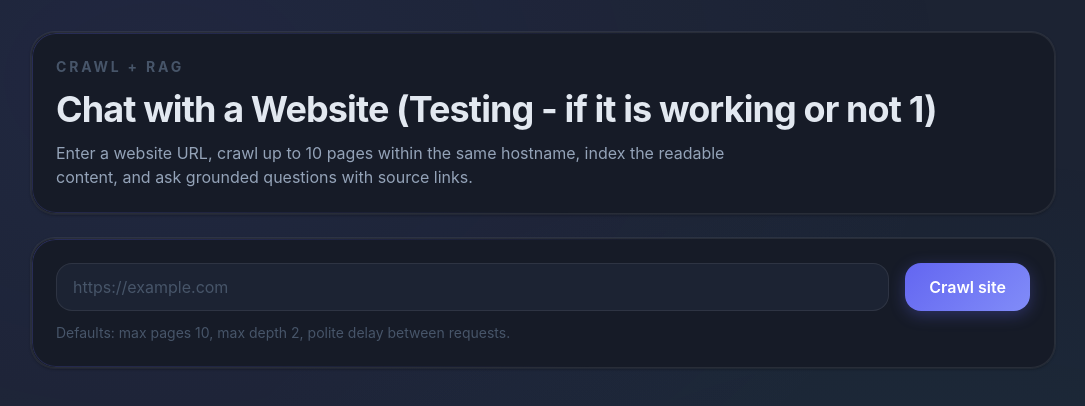
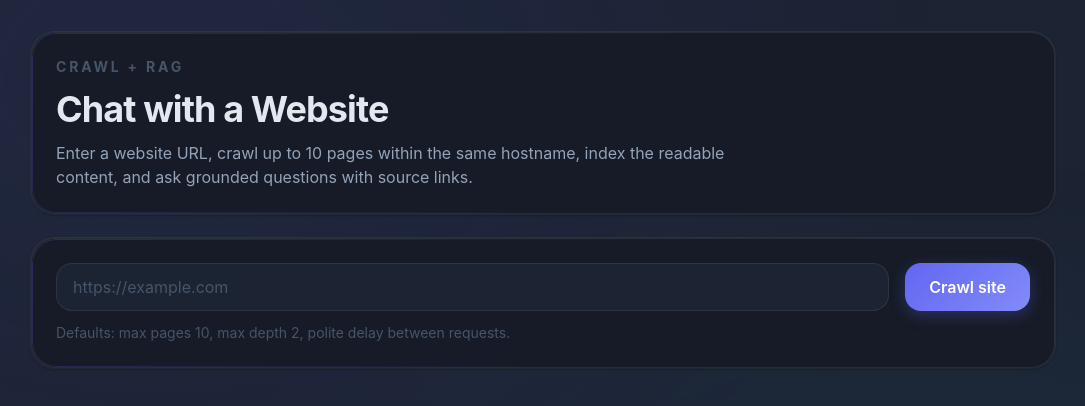
Before and after one commit to Akshat685/Take-Home-Assignment, a Next.js app: page / in a window 1280 px wide. Shown: the top 406 px of the page, without its empty margins (97-1182 px from the left). Built offline with nearby package versions, Linux system fonts and the light colour scheme.

Commit message:
Update page.tsx

```diff
--- a/app/page.tsx
+++ b/app/page.tsx
@@ -93,7 +93,7 @@ export default function HomePage() {
       <div className="mx-auto flex max-w-5xl flex-col gap-6">
         <section className="rounded-3xl border border-slate-200 bg-white p-6 shadow-sm">
           <p className="text-sm font-bold uppercase tracking-[0.2em] text-slate-500">Crawl + RAG</p>
-          <h1 className="mt-3 text-4xl font-bold tracking-tight">Chat with a Website (Testing - if it is working or not 1)</h1>
+          <h1 className="mt-3 text-4xl font-bold tracking-tight">Chat with a Website</h1>
           <p className="mt-3 max-w-2xl text-slate-600">
             Enter a website URL, crawl up to 10 pages within the same hostname, index the readable content, and ask
             grounded questions with source links.
```
